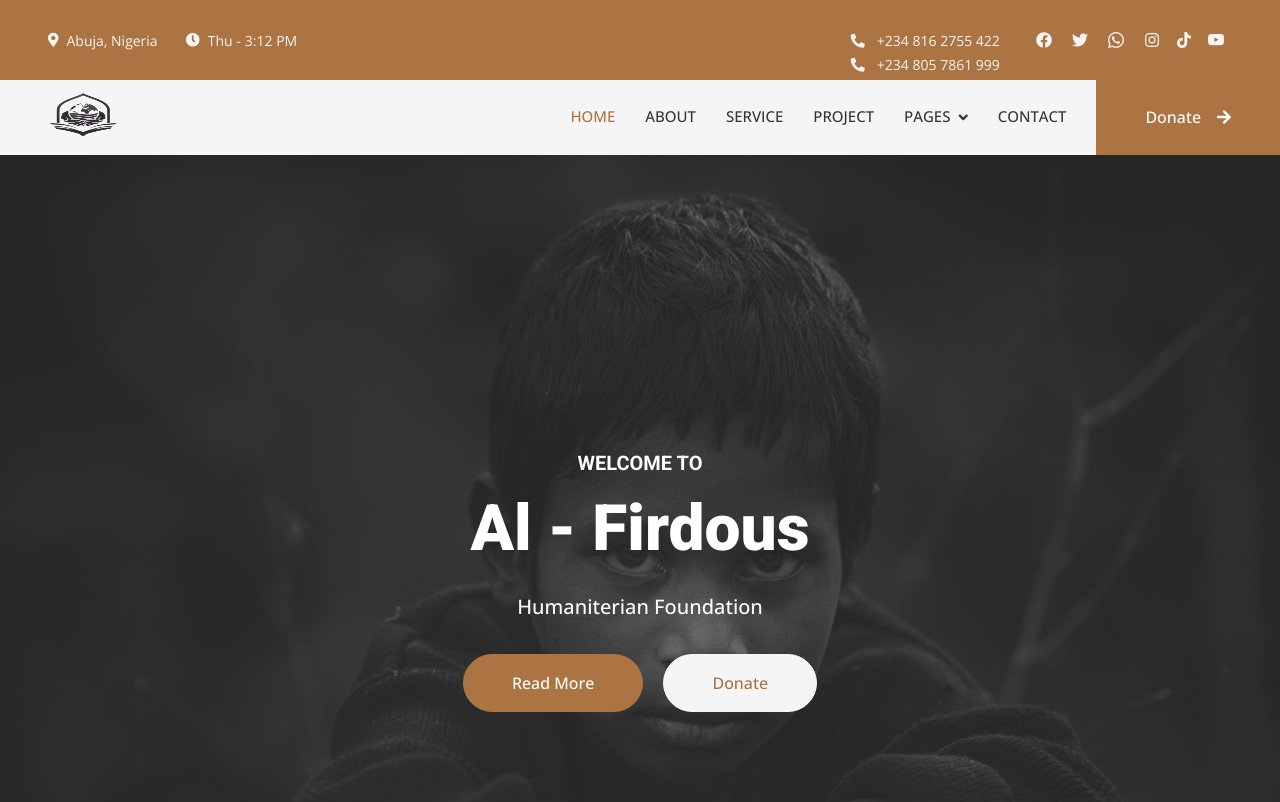
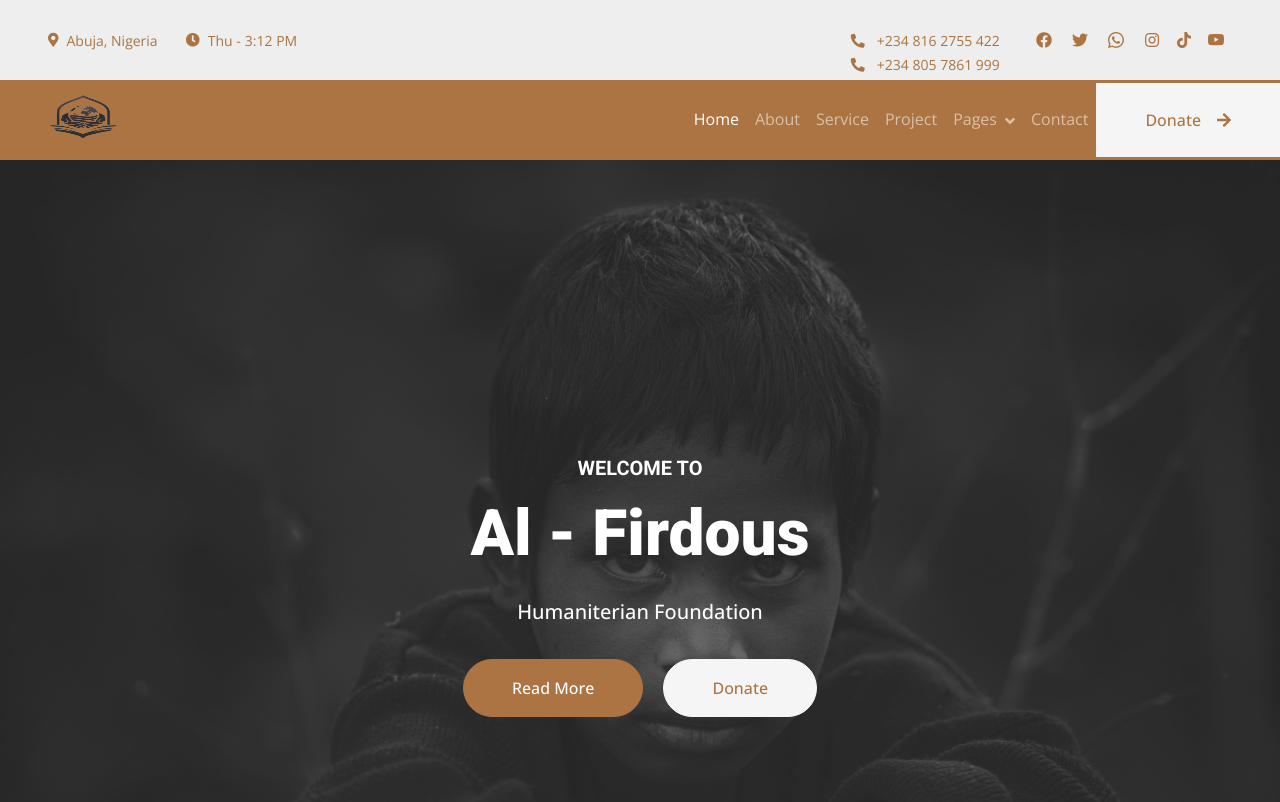
Before and after one commit to ajogious/al-firdousfoundation, a plain HTML site: page index.html in a window 1280 px wide. Shown: the top 802 px of the page. Drawn offline with nearby package versions, Linux system fonts and the light colour scheme; grey boxes are pictures that could not be loaded.

Commit message:
another new update

```diff
--- a/index.html
+++ b/index.html
@@ -57,53 +57,65 @@
 		<!-- Spinner End -->
 
 		<!-- Topbar Start -->
-		<div class="container-fluid bg-primary p-0">
+		<div class="container-fluid p-0">
 			<div class="row gx-0 d-none d-lg-flex">
 				<div class="col-lg-7 px-5 text-start">
 					<div class="h-100 d-inline-flex align-items-center py-3 me-4">
-						<small class="fa fa-map-marker-alt text-light me-2"></small>
-						<small class="text-light">Abuja, Nigeria</small>
+						<small class="fa fa-map-marker-alt text-primary me-2"></small>
+						<small class="text-primary">Abuja, Nigeria</small>
 					</div>
 					<div class="h-100 d-inline-flex align-items-center py-3">
-						<small class="fa fa-clock text-light me-2"></small>
-						<small id="day" class="text-light">Fri - </small
-						><small id="time" class="ps-1 text-light"> 09:00 PM </small>
+						<small class="fa fa-clock text-primary me-2"></small>
+						<small id="day" class="text-primary">Fri - </small
+						><small id="time" class="ps-1 text-primary"> 09:00 PM </small>
 					</div>
 				</div>
 				<div class="col-lg-5 px-5 text-end">
 					<div class="h-100 d-inline-flex align-items-center py-3 me-4">
 						<div class="phone-nums">
 							<div>
-								<small class="fa fa-phone-alt text-light me-2"></small>
-								<small class="text-light">+234 816 2755 422</small>
+								<small class="fa fa-phone-alt text-primary me-2"></small>
+								<small class="text-primary">+234 816 2755 422</small>
 							</div>
 							<div>
-								<small class="fa fa-phone-alt text-light me-2"></small>
-								<small class="text-light">+234 805 7861 999</small>
+								<small class="fa fa-phone-alt text-primary me-2"></small>
+								<small class="text-primary">+234 805 7861 999</small>
 							</div>
 						</div>
 					</div>
 					<div class="h-100 d-inline-flex align-items-center">
-						<a class="btn btn-sm-square text-light me-1" target="_blank" href=""
+						<a
+							class="btn btn-sm-square text-primary me-1"
+							target="_blank"
+							href=""
 							><i class="fab fa-facebook"></i
 						></a>
-						<a class="btn btn-sm-square text-light me-1" target="_blank" href=""
+						<a
+							class="btn btn-sm-square text-primary me-1"
+							target="_blank"
+							href=""
 							><i class="fab fa-twitter"></i
 						></a>
 						<a
-							class="btn btn-sm-square text-light me-1"
+							class="btn btn-sm-square text-primary me-1"
 							target="_blank"
 							href="https://wa.me/2348162755422"
 							><i class="bi bi-whatsapp"></i
 						></a>
-						<a class="btn btn-sm-square text-light me-0" target="_blank" href=""
+						<a
+							class="btn btn-sm-square text-primary me-0"
+							target="_blank"
+							href=""
 							><i class="fab fa-instagram"></i
 						></a>
-						<a class="btn btn-sm-square text-light me-0" target="_blank" href=""
+						<a
+							class="btn btn-sm-square text-primary me-0"
+							target="_blank"
+							href=""
 							><i class="fab fa-tiktok"></i
 						></a>
 						<a
-							class="btn btn-sm-square text-light me-0"
+							class="btn btn-sm-square text-primary me-0"
 							target="_blank"
 							href="https://www.youtube.com/@al-firdousfoundation"
 							><i class="bi bi-youtube"></i
@@ -115,7 +127,7 @@
 		<!-- Topbar End -->
 
 		<!-- Navbar Start -->
-		<nav class="navbar navbar-expand-lg bg-light navbar-light sticky-top p-0">
+		<nav class="navbar navbar-expand-lg bg-primary navbar-dark sticky-top p-0">
 			<a
 				href="index.html"
 				class="navbar-brand d-flex align-items-center px-4 px-lg-5"
@@ -154,7 +166,7 @@
 				</div>
 				<a
 					href="donate.html"
-					class="btn btn-primary py-4 px-lg-5 d-none d-lg-block"
+					class="btn btn-light text-primary py-4 px-lg-5 d-none d-lg-block"
 					>Donate<i class="fa fa-arrow-right ms-3"></i
 				></a>
 			</div>
@@ -543,7 +555,7 @@
 								compassionate, expert assistance tailored to your needs.
 							</p>
 							<div class="row g-4">
-								<div class="col-6">
+								<div class="col-md-6">
 									<div class="d-flex align-items-center">
 										<div
 											class="d-flex flex-shrink-0 align-items-center justify-content-center bg-white"
@@ -558,7 +570,7 @@
 									</div>
 								</div>
 
-								<div class="col-6">
+								<div class="col-md-6">
 									<div class="d-flex align-items-center">
 										<div
 											class="d-flex flex-shrink-0 align-items-center justify-content-center bg-white"
@@ -572,7 +584,7 @@
 										</div>
 									</div>
 								</div>
-								<div class="col-6">
+								<div class="col-md-6">
 									<div class="d-flex align-items-center">
 										<div
 											class="d-flex flex-shrink-0 align-items-center justify-content-center bg-white"
@@ -586,7 +598,7 @@
 										</div>
 									</div>
 								</div>
-								<div class="col-6">
+								<div class="col-md-6">
 									<div class="d-flex align-items-center">
 										<div
 											class="d-flex flex-shrink-0 align-items-center justify-content-center bg-white"
```
Also changed, not shown: about.html (+30 -18 lines), contact.html (+30 -18 lines), donate.html (+30 -18 lines), feature.html (+30 -18 lines), project.html (+30 -18 lines), service.html (+30 -18 lines), team.html (+30 -18 lines), testimonial.html (+30 -18 lines).
